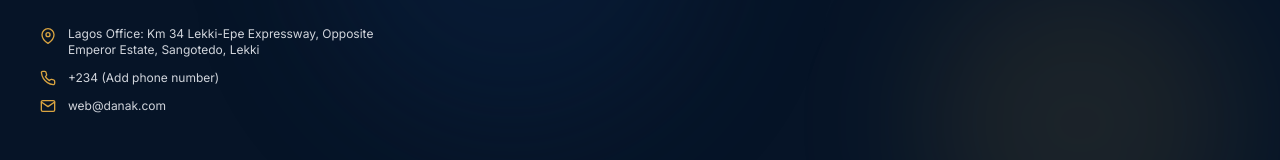
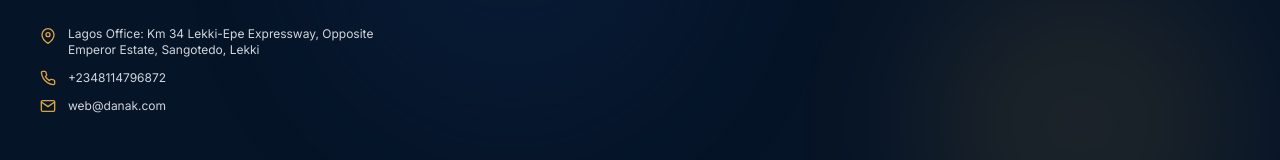
Before and after one commit to ehxdie/Danak, a React (Vite) app: page / in a window 1280 px wide. Shown: the part 4187-4347 px from the top of the page. Built offline with nearby package versions, Linux system fonts and the light colour scheme.

Commit message:
feat: add companyData constant with Danak Logistics resource Ltd details

```diff
--- a/src/data/company.ts
+++ b/src/data/company.ts
@@ -3,7 +3,7 @@ import type { Company } from '../types/company';
 export const companyData: Company = {
   name: "Danak Logistics resource Ltd",
   email: "web@danak.com",
-  phone: "+234 (Add phone number)",
+  phone: "+2348114796872",
   address: "Lagos Office: Km 34 Lekki-Epe Expressway, Opposite Emperor Estate, Sangotedo, Lekki",
   mission: "We connect resources, expertise and opportunities to deliver reliable solutions across infrastructure, marine, logistics, facilities and business services.",
   vision: "To be a leading force in building, connecting and managing the infrastructure that drives Africa forward.",
```
